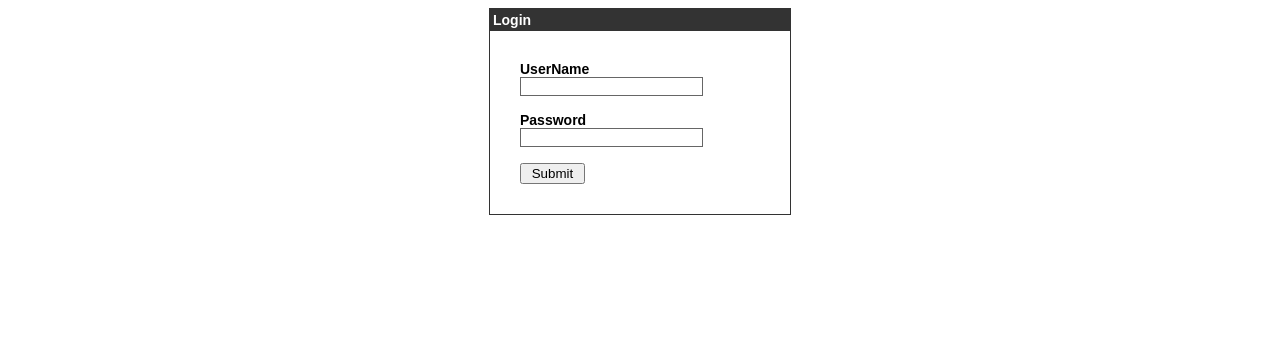
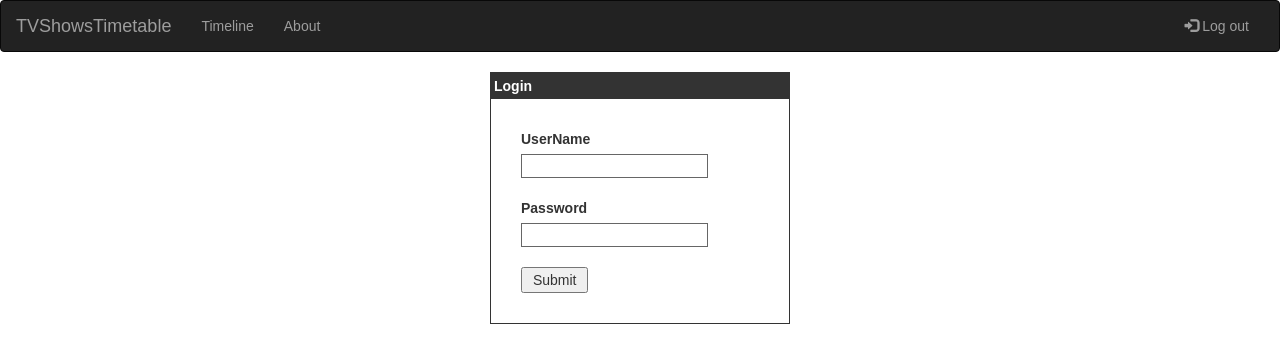
Before and after one commit to jeremicmilan/TVShowTimetable, a PHP site: the page made by App/Views/login.view.php in a window 1280 px wide. Shown: the top 363 px of the page. Run offline with PHP 8.4, Linux system fonts and the light colour scheme; the template is opened without the code that fills it, so the values that code supplies are empty; some libraries are stand-ins or nearby versions.

Commit message:
Edited nav

```diff
--- a/App/Views/include/nav.php
+++ b/App/Views/include/nav.php
@@ -5,13 +5,60 @@
     $segment = $session->getSegment("userData");
 ?>
 
-<div>
-    <button onclick="redirect('timetable')">Timetable</button>
 
-    <?php if ($segment->get('user_id') == false) { ?>
-        <button onclick="redirect('user', 'login')">Login</button>
-    <?php } else { ?>
-        <button onclick="redirect('user', 'logout')">Logout</button>
-    <?php } ?>
-    <button onclick="redirect('timetable', 'about')">About</button>
-</div>
+<style>
+    /* Remove the navbar's default margin-bottom and rounded borders */
+    .navbar {
+        margin-bottom: 0;
+        border-radius: 0;
+    }
+
+    /* Set height of the grid so .sidenav can be 100% (adjust as needed) */
+    .row.content {height: 450px}
+
+    /* Set gray background color and 100% height */
+    .sidenav {
+        padding-top: 20px;
+        background-color: #f1f1f1;
+        height: 100%;
+    }
+
+    /* On small screens, set height to 'auto' for sidenav and grid */
+    @media screen and (max-width: 767px) {
+        .sidenav {
+            height: auto;
+            padding: 15px;
+        }
+        .row.content {height:auto;}
+    }
+    li{
+        color: white;
+    }
+
+</style>
+
+<nav class="navbar navbar-inverse">
+    <div class="container-fluid">
+        <div class="navbar-header">
+            <button type="button" class="navbar-toggle" data-toggle="collapse" data-target="#myNavbar">
+                <span class="icon-bar"></span>
+                <span class="icon-bar"></span>
+                <span class="icon-bar"></span>
+            </button>
+            <a class="navbar-brand" href="#">TVShowsTimetable</a>
+        </div>
+        <div class="collapse navbar-collapse" id="myNavbar">
+            <ul class="nav navbar-nav">
+                <li><a href="#" onclick="redirect('timetable')">Timeline</a></li>
+                <li><a href="#" onclick="redirect('timetable', 'about')">About</a></li>
+            </ul>
+            <ul class="nav navbar-nav navbar-right">
+                <?php if ($segment->get('user_id') == false) { ?>
+                    <li><a href="#" onclick="redirect('user', 'login')"><span class="glyphicon glyphicon-log-in"></span> Login</a></li>
+                <?php } else { ?>
+                    <li><a href="#" onclick="redirect('user', 'logout')"><span class="glyphicon glyphicon-log-in"></span> Log out</a></li>
+                <?php } ?>
+            </ul>
+        </div>
+    </div>
+</nav>
--- a/App/Views/login.view.php
+++ b/App/Views/login.view.php
@@ -3,6 +3,10 @@
         <title>Login Page</title>
 
         <?php include "include/scripts.php" ?>
+        <?php include 'include/nav.php' ?>
+        <link rel="stylesheet" href="https://maxcdn.bootstrapcdn.com/bootstrap/3.3.7/css/bootstrap.min.css">
+        <script src="https://ajax.googleapis.com/ajax/libs/jquery/3.1.1/jquery.min.js"></script>
+        <script src="https://maxcdn.bootstrapcdn.com/bootstrap/3.3.7/js/bootstrap.min.js"></script>
 
         <style type = "text/css">
             body {
```
